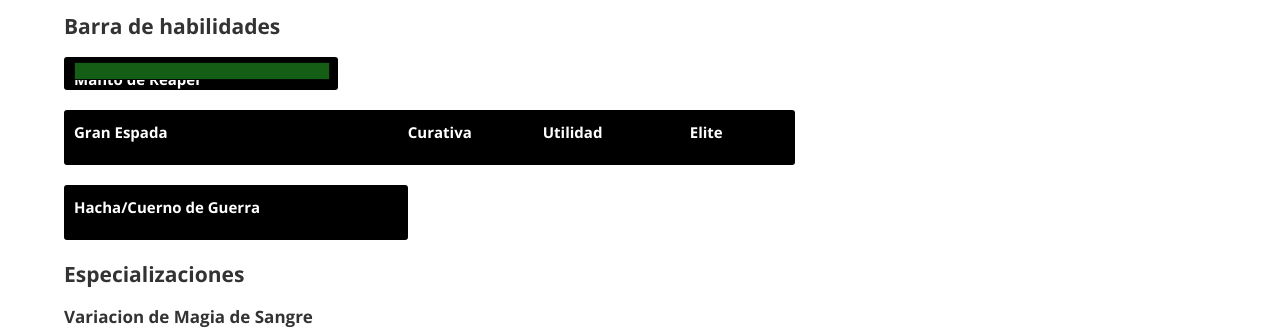
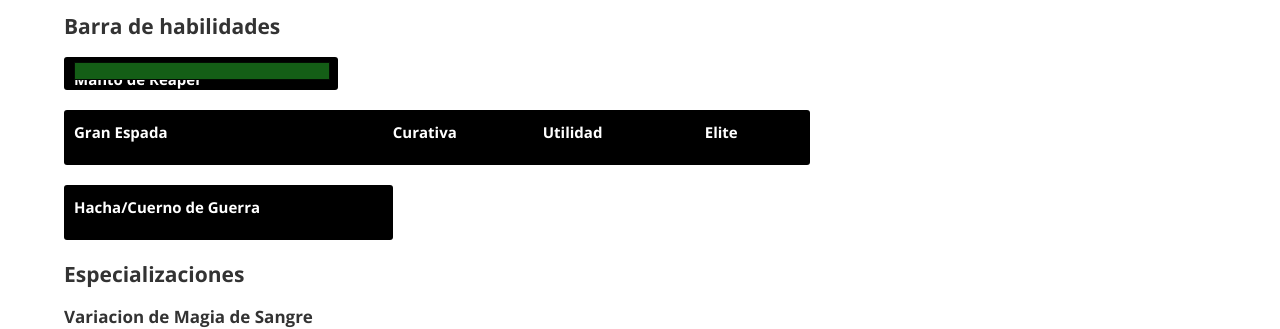
Before and after one commit to ACast59/GW2Guias, a Jekyll site: the page built from _posts/2018-09-03-necromancer-build-reaper-power-minion-master.md, in a window 1280 px wide. Shown: the part 1275-1604 px from the top of the page. Built offline with Jekyll 4.4.1, drawn with Linux system fonts in a browser that asks for light colours; a script that is not in the unit is left out; comment, search, counter and statistics services are not loaded.

Commit message:
Update style.scss

```diff
--- a/assets/css/style.scss
+++ b/assets/css/style.scss
@@ -2578,15 +2578,15 @@
 }
 
 .mskillbar .mskillbar-labels span:nth-of-type(1) {
-  width: 22.25em;
+  width: 21.25em;
 }
 
 .mskillbar .mskillbar-labels span:nth-of-type(2) {
-  width: 9em;
+  width: 10em;
 }
 
 .mskillbar .mskillbar-labels span:nth-of-type(3) {
-  width: 9.80em;
+  width: 10.80em;
 }
 
 .mskillbar .mskillbar-labels span:nth-of-type(4) {
```
